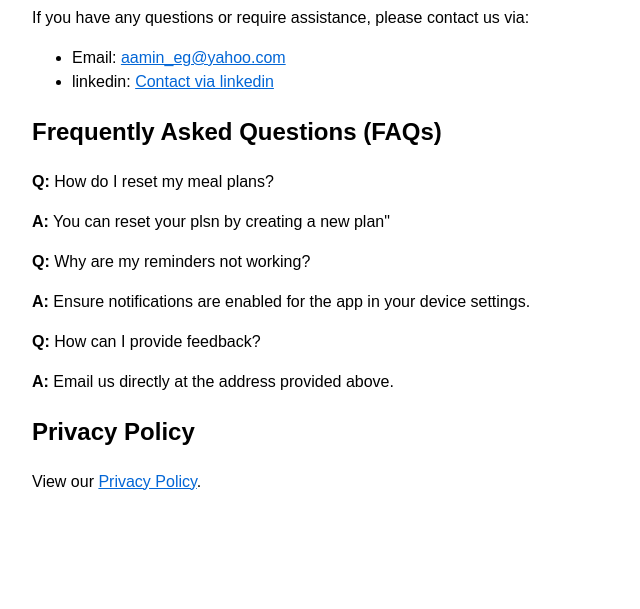
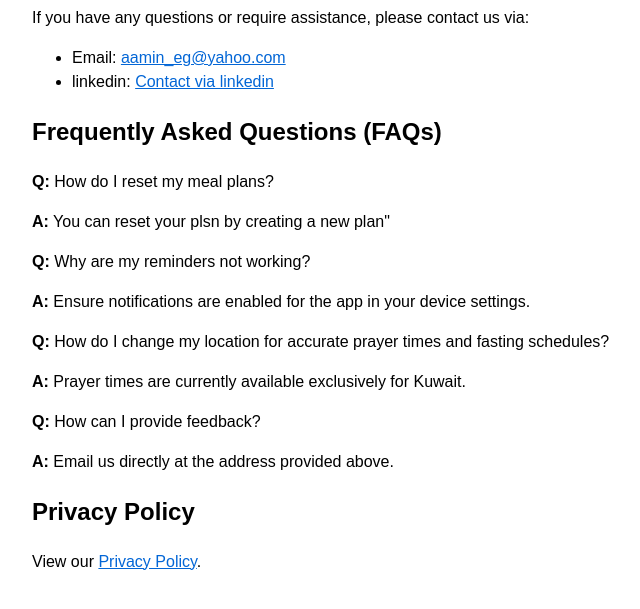
Before and after one commit to aaminhrg/ramadan-planner-support, a plain HTML site: page index.html in a window 1280 px wide. Shown: the part 105-714 px from the top of the page, without its empty margins (258-898 px from the left). Drawn offline with Linux system fonts and the light colour scheme.

Commit message:
Update index.html

```diff
--- a/index.html
+++ b/index.html
@@ -26,6 +26,9 @@
     <p><strong>Q:</strong> Why are my reminders not working?</p>
     <p><strong>A:</strong> Ensure notifications are enabled for the app in your device settings.</p>
 
+    <p><strong>Q:</strong> How do I change my location for accurate prayer times and fasting schedules?</p>
+    <p><strong>A:</strong> Prayer times are currently available exclusively for Kuwait.</p>
+
     <p><strong>Q:</strong> How can I provide feedback?</p>
     <p><strong>A:</strong> Email us directly at the address provided above.</p>
 
```
